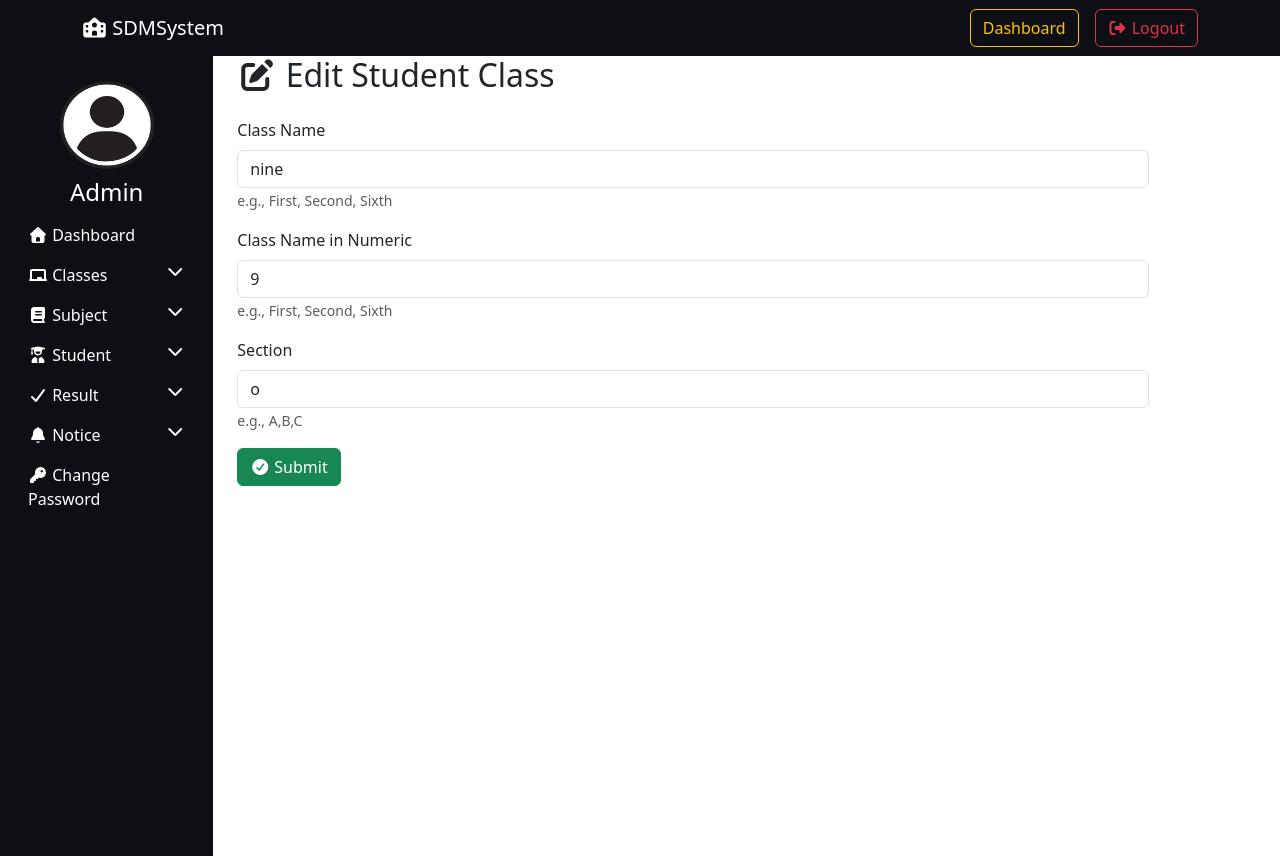
After one commit to Devanshtrip112221/Student_ERP, a Django app: page /edit_class/4/ in a window 1280 px wide. The commit adds this page. Run offline with Django 5.2, Linux system fonts and the light colour scheme; a user stored in the database is signed in; data comes from the database, SQL or seed files in the repository; both versions use the stored data as it was after the commit; some libraries are stand-ins or nearby versions.

Commit message:
updated edit_class bug fix

```diff
--- a/StudentResultManagment/urls.py
+++ b/StudentResultManagment/urls.py
@@ -26,5 +26,6 @@ urlpatterns = [
     path("create_class/",create_class,name="create_class"),
     path("admin_logout/",admin_logout,name="admin_logout"),
     path("manage_classes/",manage_classes,name="manage_classes"),
+    path('edit_class/<int:class_id>/', edit_class, name='edit_class')
 
 ]
--- /dev/null
+++ b/resultapp/templates/edit_class.html
@@ -0,0 +1,41 @@
+ {% extends "admin_base.html" %}
+{% load static %}
+   {%block content%}
+   <div class="container">
+    <h2 class="mb-4">
+        <i class="fas fa-edit"></i> Edit Student Class
+    </h2>
+    {% if messages %}
+    {% for m in messages %}
+        <div class="alert alert-{{ m.tags }} alert-dismissible fade show">
+            {{ m }}
+            <button type="button" class="btn-close" data-bs-dismiss="alert"></button>
+        </div>
+    {% endfor %}
+{% endif %}
+   <form method="post">
+    {% csrf_token %}
+
+    <div class="mb-3">
+        <label for="classname" class="form-label">Class Name</label>
+        <input type="text" class="form-control" id="classname" name="classname" required placeholder="frist,Secound,sixth" value="{{class_obj.class_name}}">
+        <small class="text-muted">e.g., First, Second, Sixth</small>
+    </div>
+     <div class="mb-3">
+    <label for="classnamenumeric" class="form-label">Class Name in Numeric</label>
+    <input type="text" class="form-control" id="classnamenumeric" name="classnamenumeric" value="{{class_obj.class_numeric}}">
+    <small class="text-muted">e.g., First, Second, Sixth</small>
+</div>
+<div class="mb-3">
+    <label for="section" class="form-label">Section</label>
+    <input type="text" class="form-control" id="section" name="section" value="{{class_obj.section}}">
+    <small class="text-muted">e.g., A,B,C</small>
+</div>
+
+<button type="submit" class="btn btn-success">
+    <i class="fas fa-check-circle me-1"></i>Submit
+</button>
+
+</form>
+   </div>
+    {%endblock %}
--- a/resultapp/templates/manage_classes.html
+++ b/resultapp/templates/manage_classes.html
@@ -34,7 +34,7 @@
                 <td>{{c.section}}</td>
                 <td>{{c.creation_date}}</td>
                 <td>
-                    <a href="" class="btn btn-info btn-sm"><i class="fa-regular fa-pen-to-square"></i> Edit</a>
+                    <a href="{% url 'edit_class' c.id %}" class="btn btn-info btn-sm"><i class="fa-regular fa-pen-to-square"></i> Edit</a>
                      <a href="?delete={{c.id}}" class="btn btn-danger btn-sm"><i class="fa-solid fa-delete-left"></i> Delete</a>
                 </td>
             </tr>
--- a/resultapp/templates/sidebar.html
+++ b/resultapp/templates/sidebar.html
@@ -2,7 +2,7 @@
 <style>
     .sidebar{
     min-height: 100vh;
-    background-color: #343a40;
+    background-color:#0D0F14;
 }
     .sidebar .nav-link{
         color:white;
@@ -16,7 +16,7 @@
 
 <nav class="col-md-3 col-lg-2 sidebar collapse d-md-block pt-4">
     <div class="text-white text-center">
-        <img src="{% static "images/admin.jpeg" %}" alt="img" width= "120" height="90" class="rounded-circle mb-2">
+        <img src="{% static "images/admin1.jpeg" %}" alt="img" width= "160" height="90" class="rounded-circle mb-2">
         <h4>Admin</h4>
     </div>
     <ul class="nav flex-column">
--- a/resultapp/templates/topbar.html
+++ b/resultapp/templates/topbar.html
@@ -1,4 +1,4 @@
-<nav class="navbar navbar-expand-lg navbar-dark bg-dark">
+<nav class="navbar navbar-expand-lg navbar-dark" style="background-color: #0D0F14;">
   <div class="container">
     <a class="navbar-brand" href="#">
       <i class="fa-solid fa-school"></i> SDMSystem
--- a/resultapp/views.py
+++ b/resultapp/views.py
@@ -3,7 +3,7 @@ from django.contrib.auth import authenticate , login ,logout
 from django.contrib import messages
 from .models import *
 from django.contrib.auth.decorators import login_required
-
+from django.shortcuts import get_object_or_404
 
 
 def index(request):
@@ -60,7 +60,7 @@ def create_class(request):
 def manage_classes(request):
     classes = Class.objects.all()
 
-    from django.shortcuts import get_object_or_404
+
 
     if request.GET.get('delete'):
         try:
@@ -73,3 +73,28 @@ def manage_classes(request):
             return redirect('manage_classes')
 
     return render(request,"manage_classes.html",locals())
+
+
+
+
+
+@login_required
+
+def edit_class(request,class_id):
+        class_obj = get_object_or_404(Class, id=class_id)
+        if request.method == 'POST':
+            try:
+                class_name = request.POST.get('classname')
+                class_numeric = request.POST.get('classnamenumeric')
+                section = request.POST.get('section')
+                class_obj.class_name = class_name
+                class_obj.class_numeric = class_numeric
+                class_obj.section = section
+                class_obj.save()
+
+                messages.success(request,"Class Updated Successfully")
+                return redirect('manage_classes')
+            except Exception as e:
+                messages.error(request,f"Something went wrong: {str(e)}")
+                return redirect('edit_class')
+        return render(request,"edit_class.html",locals())
```
Also changed, not shown: resultapp/templates/admin_dashboard.html (+42 -9 lines), db.sqlite3, resultapp/static/images/admin.jpeg (deleted), resultapp/static/images/admin1.jpeg (added), resultapp/static/videos/WhatsApp Image 2026-04-03 at 7.50.39 PM.jpeg (deleted), 4 other files.
